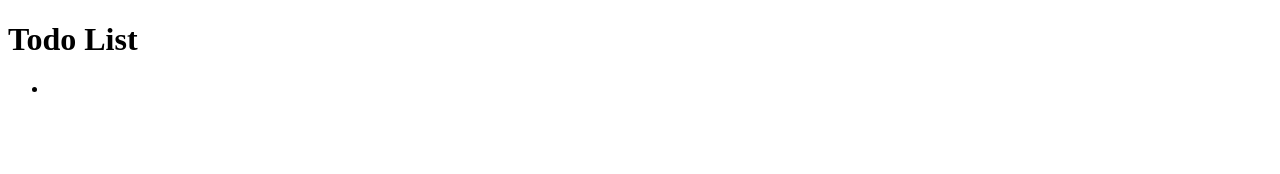
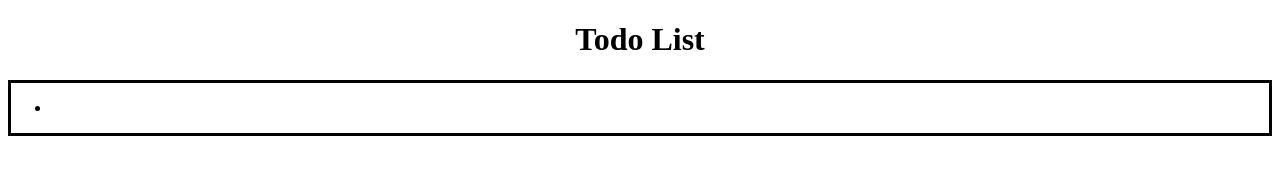
Before and after one commit to Art-Luzrab/To-Do, a plain HTML site: page index.html in a window 1280 px wide. Drawn offline with Linux system fonts and the light colour scheme.

Commit message:
basic styling

```diff
--- a/index.html
+++ b/index.html
@@ -7,9 +7,9 @@
     <link rel="stylesheet" href="styles.css" />
   </head>
   <body>
-        <div>
+    <div class="main">
       <h1>Todo List</h1>
-            <div>
+      <div class="container">
         <ul>
           <!-- this will contain js to populate list -->
 
--- a/styles.css
+++ b/styles.css
@@ -0,0 +1,8 @@
+.container {
+  border: solid black;
+}
+
+.main h1 {
+  display: flex;
+  justify-content: center;
+}
```
Lines whose indentation alone changed are shown as unchanged.
